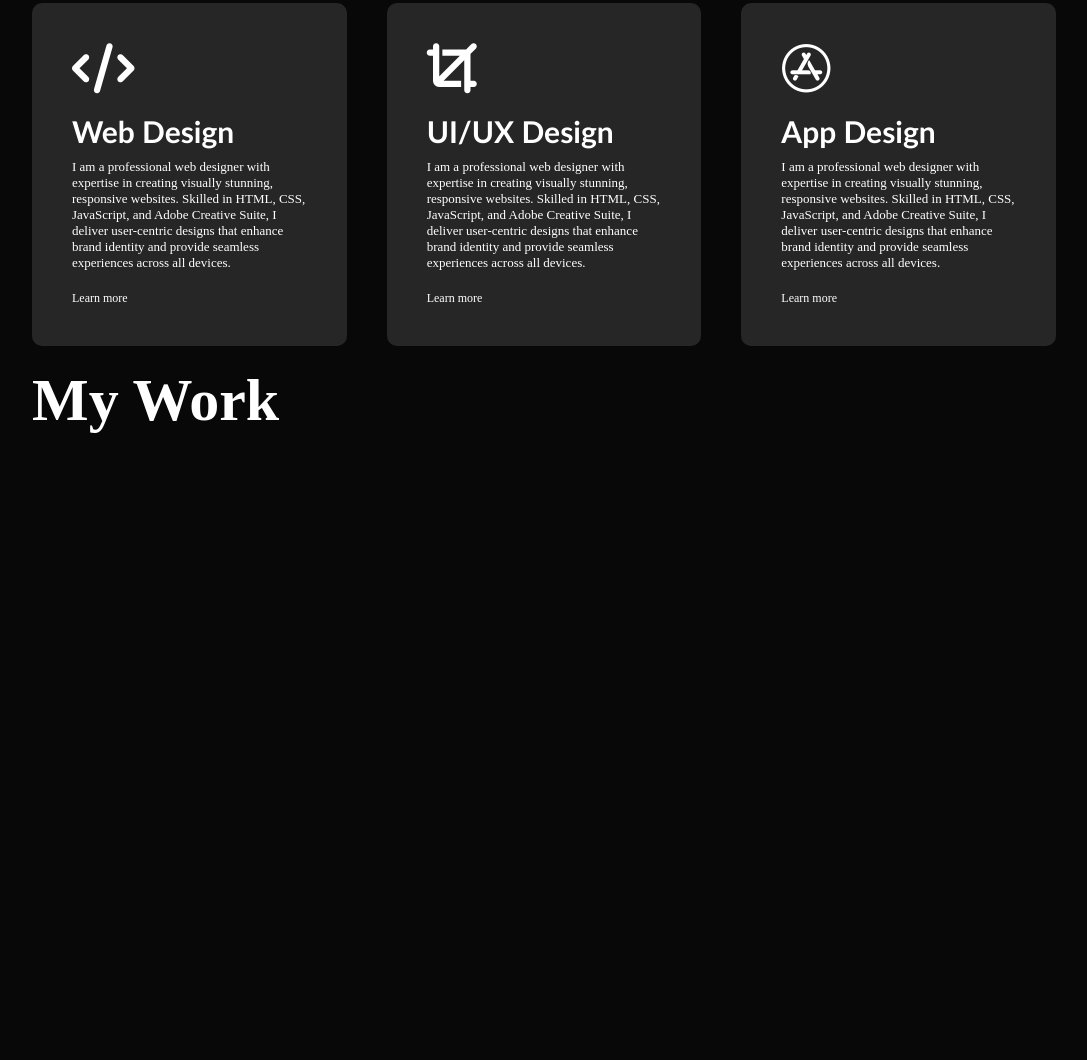
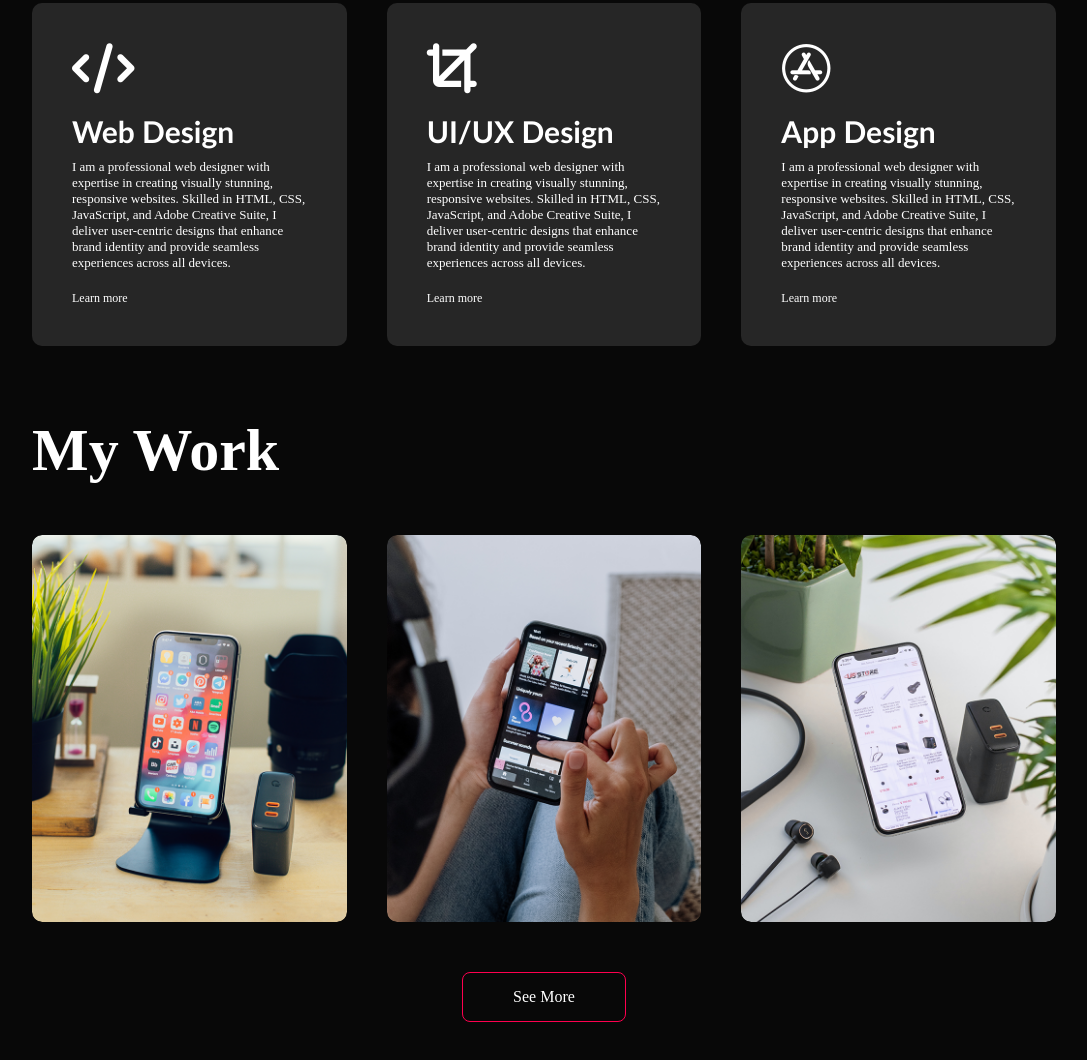
Before and after one commit to lokendramahale/Portfolio_Website, a plain HTML site: page index.html in a window 1280 px wide. Shown: the part 1588-2648 px from the top of the page, without its empty margins (96-1183 px from the left). Before the commit the page ends 2033 px from the top, so only its background shows below. Drawn offline with Linux system fonts and the light colour scheme.

Commit message:
portfolio/my project part completed

```diff
--- a/index.css
+++ b/index.css
@@ -3,6 +3,7 @@
   padding: 0;
   box-sizing: border-box;
   font-family: "Poppins", "sans-serif";
+  scroll-behavior: smooth;
 }
 body {
   background: #080808;
@@ -29,6 +30,7 @@ nav {
 }
 #logo {
   width: 140px;
+  cursor: pointer;
 }
 nav ul li {
   display: inline-block;
@@ -178,3 +180,85 @@ nav ul li a:hover::after {
   background-color: #ff004f;
   transform: translateY(-10px);
 }
+
+/* --------------Portfoio-------------- */
+
+#portfolio {
+  padding: 50px 0;
+}
+.work-list {
+  display: grid;
+  grid-template-columns: repeat(auto-fit, minmax(250px, 1fr));
+  grid-gap: 40px;
+  margin-top: 50px;
+}
+.work {
+  border-radius: 10px;
+  position: relative;
+  overflow: hidden;
+}
+.work img {
+  width: 100%;
+  border-radius: 10px;
+  display: block;
+  transition: transform 0.5s;
+}
+.layer {
+  position: absolute;
+  background: linear-gradient(rgba(0, 0, 0, 0.6), #ff004f);
+  width: 100%;
+  height: 0;
+  left: 0;
+  bottom: 0;
+  align-items: center;
+  overflow: hidden;
+  border-radius: 10px;
+  justify-content: center;
+  padding: 0 40px;
+  text-align: center;
+  display: flex;
+  flex-direction: column;
+  transition: height 0.5s;
+}
+
+.layer h3 {
+  font-family: "Gill Sans", "Gill Sans MT", Calibri, "Trebuchet MS", sans-serif;
+  font-weight: 800;
+  margin-bottom: 20px;
+}
+.layer p {
+  font-family: "Gill Sans", "Gill Sans MT", Calibri, "Trebuchet MS", sans-serif;
+  font-weight: 500;
+  font-size: 14px;
+}
+.work:hover .layer {
+  height: 100%;
+}
+.work:hover img {
+  transform: scale(1.1);
+}
+.layer a {
+  text-decoration: none;
+  font-size: 20px;
+  background-color: #fff;
+  margin-top: 20px;
+  color: #ff004f;
+  width: 50px;
+  height: 50px;
+  line-height: 50px;
+  border-radius: 50%;
+}
+.btn {
+  display: block;
+  margin: 50px auto;
+  border: 1px solid #ff004f;
+  width: fit-content;
+  padding: 15px 50px;
+  border-radius: 8px;
+  text-decoration: none;
+  color: #fff;
+  transition: background 0.5s;
+}
+.btn:hover {
+  background: #ff004f;
+}
--- a/index.html
+++ b/index.html
@@ -17,7 +17,7 @@
           <li><a href="#home">Home</a></li>
           <li><a href="#about">About</a></li>
           <li><a href="#services">Services</a></li>
-          <li><a href="#">Portfolio</a></li>
+          <li><a href="#portfolio">Portfolio</a></li>
           <li><a href="#">Contact</a></li>
         </ul>
       </nav>
@@ -99,6 +99,33 @@
  <div id="portfolio">
     <div class="container">
       <h1 class="sub-title">My Work</h1>
+      <div class="work-list">
+        <div class="work">
+          <img src="images/work-1.png" alt="">
+          <div class="layer">
+            <h3>Training and Placement Cell</h3>
+            <p>The Training and Placement Cell,MANIT Bhopal, facilitates the internship and placement processes for the undergraduate and postgraduate students of the National Institute of Technology,Bhopal. </p>
+            <a href="https://github.com/lokendramahale"><i class = "fas fa-external-link-alt"></i></a>
+          </div>
+        </div>
+        <div class="work">
+          <img src="images/work-2.png" alt="">
+          <div class="layer">
+            <h3>Social Media App</h3>
+            <p>This app connects you to the various people across the world and you can have conversation with them.You can download it from Play Store. </p>
+            <a href="https://github.com/lokendramahale"><i class = "fas fa-external-link-alt"></i></a>
+          </div>
+        </div>
+        <div class="work">
+          <img src="images/work-3.png" alt="">
+          <div class="layer">
+            <h3>Online Shopping App</h3>
+            <p>This app connects you to the sellers & shopkeepers through a online platform at lets you buy things online.You can download it from Play Store. </p>
+            <a href="https://github.com/lokendramahale"><i class = "fas fa-external-link-alt"></i></a>
+          </div>
+        </div>
+      </div>
+      <a href="https://github.com/lokendramahale" class="btn">See More</a>
     </div>
  </div>
 </body>
```
